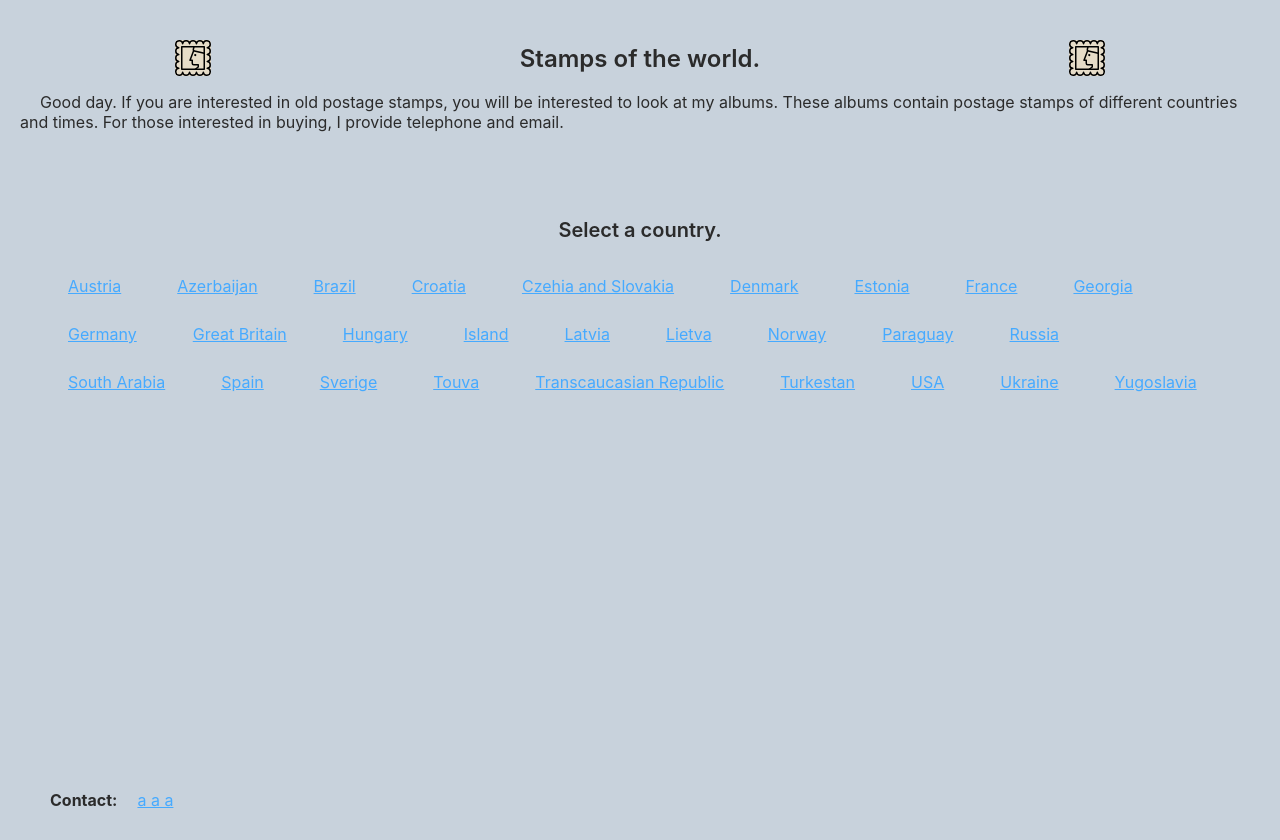
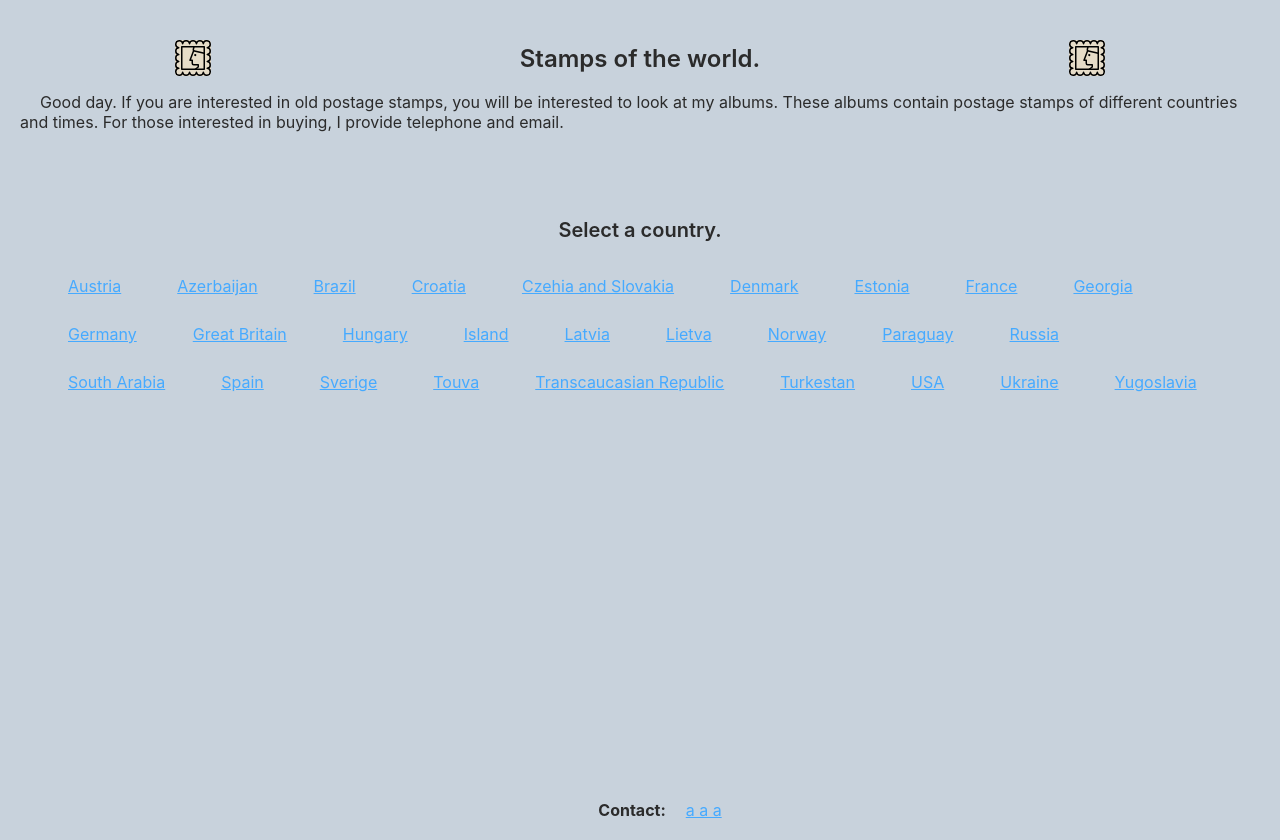
Before and after one commit to SerhiyStepanov/stamps, a React (Create React App) app: page / in a window 1280 px wide. Built offline with nearby package versions, Linux system fonts and the light colour scheme.

Commit message:
add text-align: center;

```diff
--- a/src/Components/Footer/footer.module.css
+++ b/src/Components/Footer/footer.module.css
@@ -5,7 +5,7 @@
 }
 
 .thumb {
-  padding: 10px;
+  text-align: center;
 }
 
 b {
```
